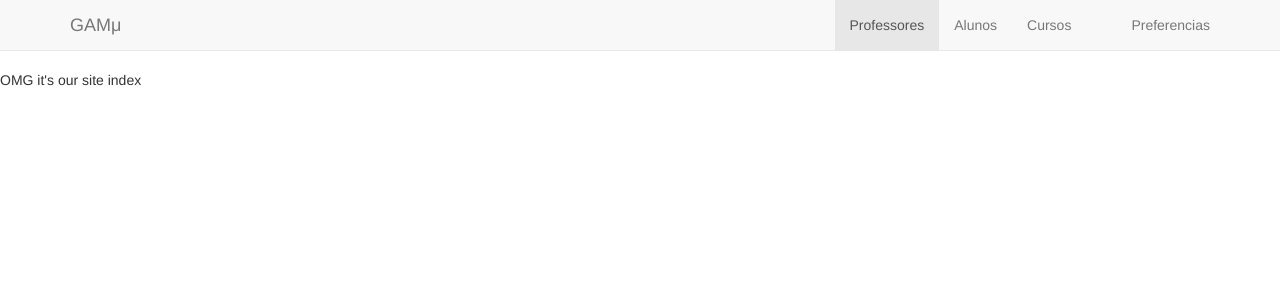
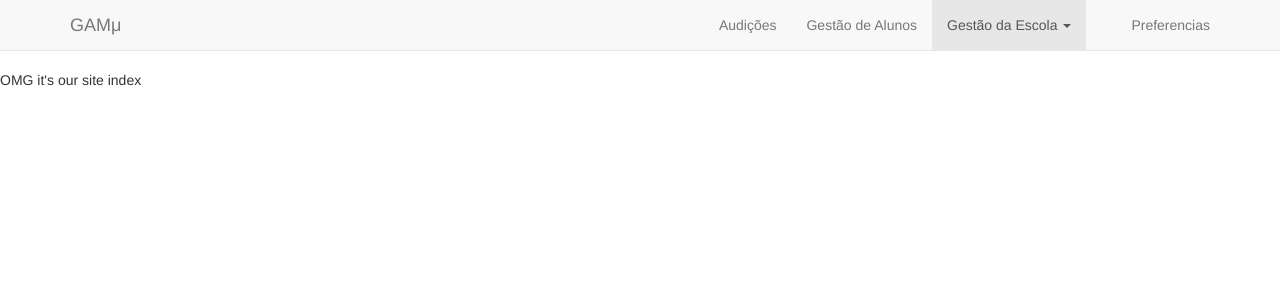
Before and after one commit to Duozhasht/gamu, a PHP site: page /gamu/ in a window 1280 px wide. Shown: the top 300 px of the page. Run offline with PHP 8.4, Linux system fonts and the light colour scheme; some libraries are stand-ins or nearby versions.

Commit message:
minor updates

```diff
--- a/views/layout.php
+++ b/views/layout.php
@@ -12,8 +12,6 @@
     <script src="https://ajax.googleapis.com/ajax/libs/jquery/1.11.3/jquery.min.js"></script>
     <!-- Include all compiled plugins (below), or include individual files as needed -->
     <script src="https://maxcdn.bootstrapcdn.com/bootstrap/3.3.5/js/bootstrap.min.js" integrity="sha512-K1qjQ+NcF2TYO/eI3M6v8EiNYZfA95pQumfvcVrTHtwQVDG+aHRqLi/ETn2uB+1JqwYqVG3LIvdm9lj6imS/pQ==" crossorigin="anonymous"></script>
-
-
     <!-- Font Awesome -->
     <link rel="stylesheet" href="https://maxcdn.bootstrapcdn.com/font-awesome/4.5.0/css/font-awesome.min.css">
     <!-- HTML5 shim and Respond.js for IE8 support of HTML5 elements and media queries -->
@@ -37,17 +35,24 @@
         </div>
         <div class="collapse navbar-collapse" id="bs-example-navbar-collapse-1">
           <ul class="nav navbar-nav navbar-right">
-            <li class="active"><a href="#">Professores</a></li>
-            <li><a href="#">Alunos</a></li>
-            <li><a href="#">Cursos</a></li>
+            <li><a href="#">Audições</a></li>
+            <li><a href="#">Gestão de Alunos</a></li>
+            <li class="dropdown active">
+              <a href="#" class="dropdown-toggle" data-toggle="dropdown" role="button" aria-haspopup="true" aria-expanded="false">Gestão da Escola <span class="caret"></span></a>
+              <ul class="dropdown-menu">
+                <li><a href="#">Instrumentos</a></li>
+                <li class="active"><a href="#">Professores</a></li>
+                <li><a href="#">Cursos</a></li>
+                <li role="separator" class="divider"></li>
+                <li><a href="#">Separated link</a></li>
+              </ul>
+            </li>
             <li><a href="#"></a></li>
             <li><a href="#">Preferencias</a></li>
           </ul>
         </div>
       </div>
     </nav>
-
     <?php require_once('routes.php'); ?>
-
   </body>
 </html>
```
